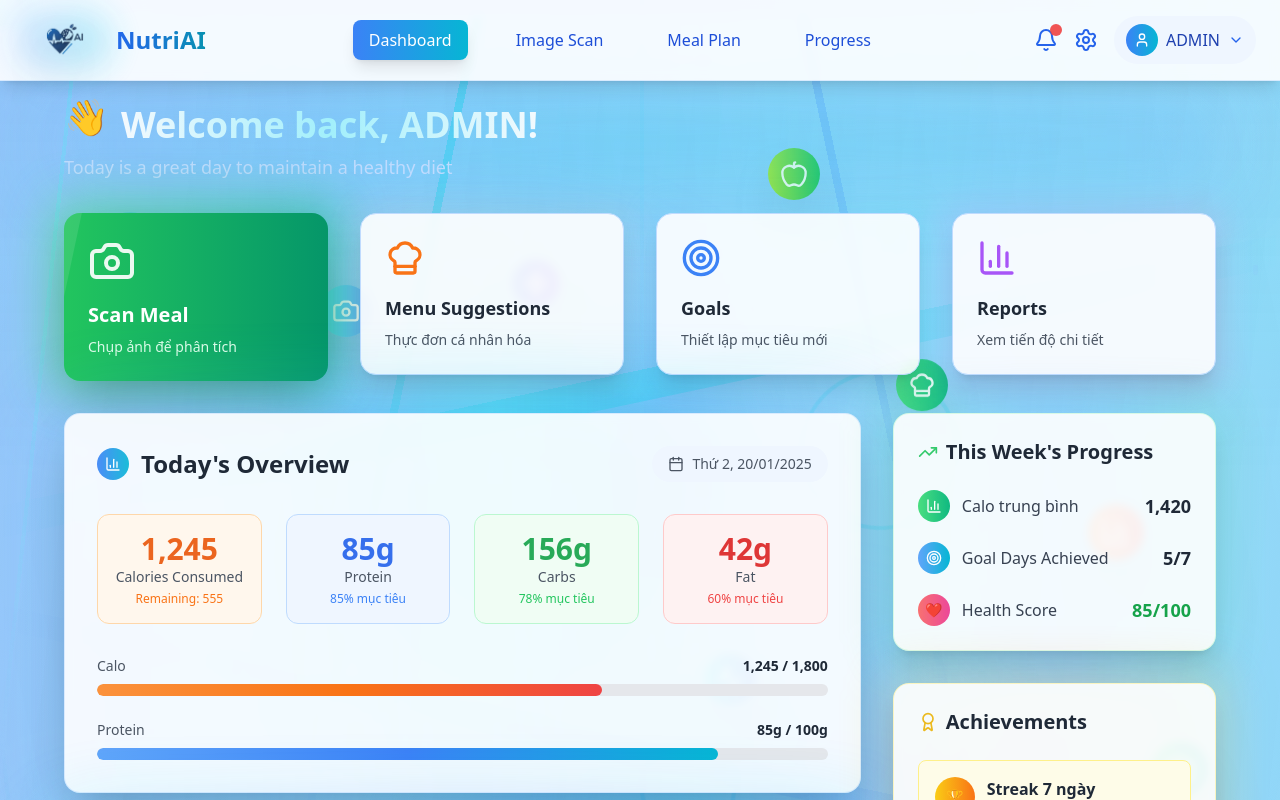
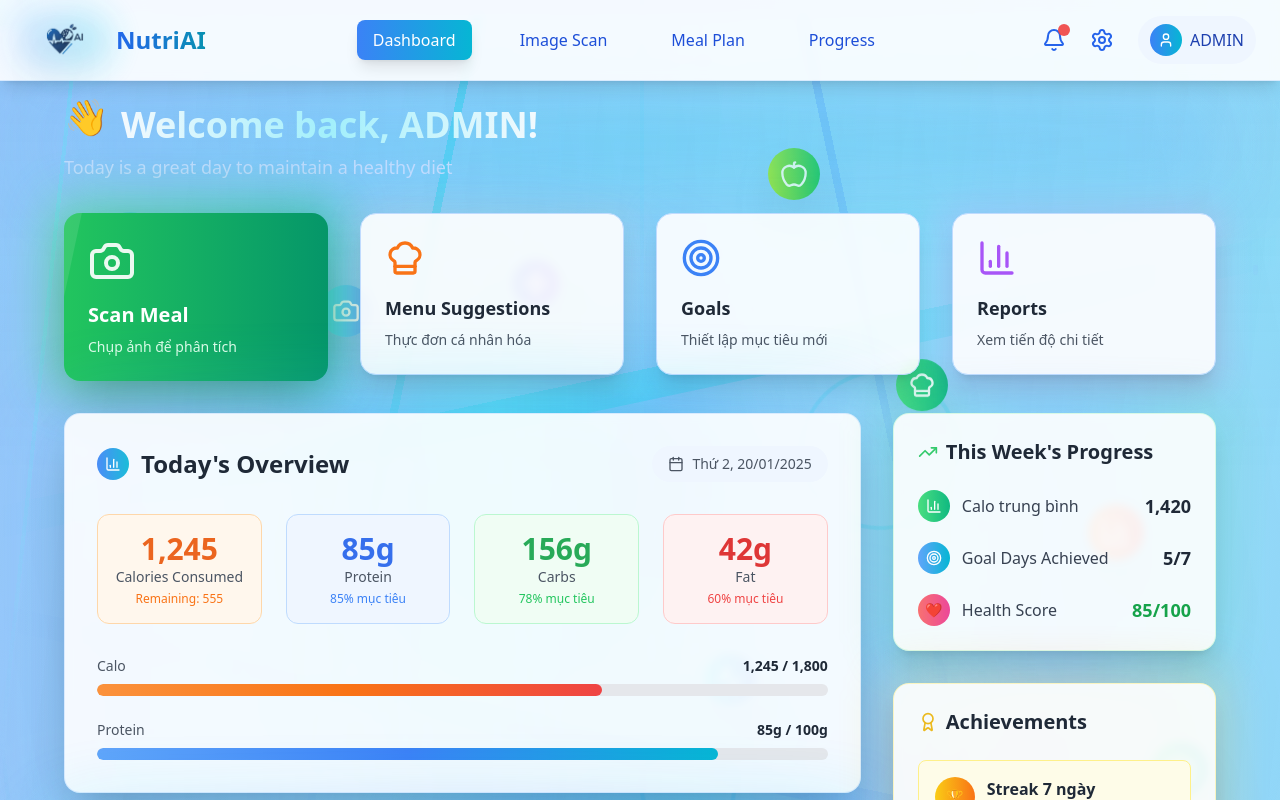
Before and after one commit to nguyentrongtinh04/NutriAI_FE_Web, a React (Vite) app: page /home in a window 1280 px wide. Shown: the top 800 px of the page. Built offline with nearby package versions, Linux system fonts and the light colour scheme.

Commit message:
update header

```diff
--- a/src/components/Header.tsx
+++ b/src/components/Header.tsx
@@ -1,14 +1,18 @@
 import React, { useState } from 'react';
-import { Bell, Settings, User, Utensils, LogOut, ChevronDown } from 'lucide-react';
+import { Bell, Settings, User, LogOut, ChevronDown, MessageCircle, HelpCircle, BellRing } from 'lucide-react';
 import { useNavigate, Link } from 'react-router-dom';
 
 export default function Header() {
   const navigate = useNavigate();
-  const [showUserMenu, setShowUserMenu] = useState(false);
+  const [showSettingsMenu, setShowSettingsMenu] = useState(false);
 
   const handleSignOut = () => {
-    localStorage.removeItem('accessToken'); // Xóa token
-    navigate('/login'); // Quay lại trang đăng nhập
+    localStorage.removeItem('accessToken');
+    navigate('/login');
+  };
+
+  const handleProfileClick = () => {
+    navigate('/profile');
   };
 
   return (
@@ -47,73 +51,100 @@ export default function Header() {
 
         {/* User Actions */}
         <div className="flex items-center gap-4">
+          {/* Notification Bell */}
           <div className="relative">
             <Bell className="w-6 h-6 text-blue-600 cursor-pointer hover:text-blue-800 transition-colors" />
             <div className="absolute -top-1 -right-1 w-3 h-3 bg-red-500 rounded-full animate-pulse"></div>
           </div>
-          <Settings className="w-6 h-6 text-blue-600 cursor-pointer hover:text-blue-800 transition-colors" />
 
-          {/* Enhanced User Menu with SignOut */}
+          {/* Settings Menu */}
           <div className="relative">
-            <div
-              className="flex items-center gap-2 bg-blue-50 rounded-full px-3 py-2 cursor-pointer hover:bg-blue-100 transition-all duration-300 transform hover:scale-105 group"
-              onClick={() => setShowUserMenu(!showUserMenu)}
-            >
-              <div className="w-8 h-8 bg-gradient-to-r from-blue-500 to-cyan-500 rounded-full flex items-center justify-center group-hover:animate-pulse">
-                <User className="w-4 h-4 text-white" />
+            {/* Settings Button with Special Effects */}
+            <div className="relative">
+              {/* Animated Glow Effects when menu is open */}
+              {showSettingsMenu && (
+                <>
+                  <div className="absolute -inset-3 bg-gradient-to-r from-blue-400/40 via-cyan-400/50 to-blue-500/40 rounded-full blur-lg animate-pulse"></div>
+                  <div className="absolute -inset-2 bg-gradient-to-r from-cyan-400/30 via-blue-400/40 to-cyan-500/30 rounded-full blur-md animate-spin"></div>
+                </>
+              )}
+
+              <div
+                className={`relative p-2 rounded-full cursor-pointer transition-all duration-500 transform ${
+                  showSettingsMenu
+                    ? 'bg-gradient-to-r from-blue-100 to-cyan-100 scale-110 rotate-180 shadow-lg'
+                    : 'hover:bg-blue-50 hover:scale-105'
+                }`}
+                onClick={() => setShowSettingsMenu(!showSettingsMenu)}
+              >
+                <Settings
+                  className={`w-6 h-6 transition-all duration-500 ${
+                    showSettingsMenu
+                      ? 'text-blue-700 animate-pulse'
+                      : 'text-blue-600 hover:text-blue-800'
+                  }`}
+                />
               </div>
-              <span className="text-blue-800 font-medium">ADMIN</span>
-              <ChevronDown className={`w-4 h-4 text-blue-600 transition-transform duration-300 ${showUserMenu ? 'rotate-180' : ''}`} />
             </div>
 
-            {/* Enhanced Dropdown Menu */}
-            {showUserMenu && (
-              <div className="absolute right-0 top-full mt-2 w-64 origin-top-right">
+            {/* Settings Dropdown Menu */}
+            {showSettingsMenu && (
+              <div className="absolute right-0 top-full mt-2 w-64 origin-top-right z-50">
                 {/* Enhanced Glowing Border */}
                 <div className="absolute -inset-2 bg-gradient-to-r from-blue-400/30 via-cyan-400/40 to-blue-500/30 rounded-2xl blur-lg animate-pulse"></div>
                 <div className="absolute -inset-1 bg-gradient-to-r from-cyan-400/20 via-blue-400/30 to-cyan-500/20 rounded-2xl blur-md animate-pulse delay-300"></div>
 
-                <div className="relative bg-white/95 backdrop-blur-xl rounded-2xl shadow-2xl border border-blue-200/60 overflow-hidden transform animate-in slide-in-from-top-2 duration-300">
-                  {/* User Info Section */}
-                  <div className="p-4 border-b border-blue-100/50 bg-gradient-to-r from-blue-50/50 to-cyan-50/50">
-                    <div className="flex items-center gap-3">
-                      <div className="relative">
-                        <div className="absolute -inset-1 bg-gradient-to-r from-blue-400/40 to-cyan-400/40 rounded-full blur-sm animate-pulse"></div>
-                        <div className="relative w-12 h-12 bg-gradient-to-r from-blue-500 to-cyan-500 rounded-full flex items-center justify-center">
-                          <User className="w-6 h-6 text-white" />
-                        </div>
-                      </div>
-                      <div>
-                        <p className="font-bold text-gray-800">Admin User</p>
-                        <p className="text-sm text-blue-600">admin@nutriai.com</p>
-                      </div>
-                    </div>
-                  </div>
-
+                <div className="relative bg-white/95 backdrop-blur-xl rounded-2xl shadow-2xl border border-blue-200/60 overflow-hidden transform animate-in slide-in-from-top-2 duration-500 scale-in-95">
                   {/* Menu Items */}
                   <div className="p-2">
+                    {/* Profile Info */}
                     <Link
                       to="/profile"
-                      className="w-full flex items-center gap-3 px-4 py-3 text-left hover:bg-blue-50 rounded-xl transition-all duration-300 group"
-                      onClick={() => setShowUserMenu(false)}
+                      className="w-full flex items-center gap-3 px-4 py-3 text-left hover:bg-blue-50 rounded-xl transition-all duration-300 group transform hover:scale-[1.02]"
+                      onClick={() => setShowSettingsMenu(false)}
                     >
-                      <div className="w-8 h-8 bg-gradient-to-r from-blue-400/20 to-cyan-400/20 rounded-lg flex items-center justify-center group-hover:from-blue-400/30 group-hover:to-cyan-400/30 transition-all duration-300">
+                      <div className="w-8 h-8 bg-gradient-to-r from-blue-400/20 to-cyan-400/20 rounded-lg flex items-center justify-center group-hover:from-blue-400/30 group-hover:to-cyan-400/30 transition-all duration-300 group-hover:animate-pulse">
                         <User className="w-4 h-4 text-blue-600" />
                       </div>
-                      <span className="text-gray-700 font-medium">Profile Settings</span>
+                      <span className="text-gray-700 font-medium">Profile Info</span>
                     </Link>
 
-                    <button className="w-full flex items-center gap-3 px-4 py-3 text-left hover:bg-blue-50 rounded-xl transition-all duration-300 group">
-                      <div className="w-8 h-8 bg-gradient-to-r from-green-400/20 to-emerald-400/20 rounded-lg flex items-center justify-center group-hover:from-green-400/30 group-hover:to-emerald-400/30 transition-all duration-300">
+                    {/* Account Settings */}
+                    <button className="w-full flex items-center gap-3 px-4 py-3 text-left hover:bg-blue-50 rounded-xl transition-all duration-300 group transform hover:scale-[1.02]">
+                      <div className="w-8 h-8 bg-gradient-to-r from-green-400/20 to-emerald-400/20 rounded-lg flex items-center justify-center group-hover:from-green-400/30 group-hover:to-emerald-400/30 transition-all duration-300 group-hover:animate-pulse">
                         <Settings className="w-4 h-4 text-green-600" />
                       </div>
                       <span className="text-gray-700 font-medium">Account Settings</span>
                     </button>
 
+                    {/* Notification Settings */}
+                    <button className="w-full flex items-center gap-3 px-4 py-3 text-left hover:bg-blue-50 rounded-xl transition-all duration-300 group transform hover:scale-[1.02]">
+                      <div className="w-8 h-8 bg-gradient-to-r from-purple-400/20 to-indigo-400/20 rounded-lg flex items-center justify-center group-hover:from-purple-400/30 group-hover:to-indigo-400/30 transition-all duration-300 group-hover:animate-pulse">
+                        <BellRing className="w-4 h-4 text-purple-600" />
+                      </div>
+                      <span className="text-gray-700 font-medium">Notification Settings</span>
+                    </button>
+
+                    {/* AI Chat */}
+                    <button className="w-full flex items-center gap-3 px-4 py-3 text-left hover:bg-blue-50 rounded-xl transition-all duration-300 group transform hover:scale-[1.02]">
+                      <div className="w-8 h-8 bg-gradient-to-r from-cyan-400/20 to-teal-400/20 rounded-lg flex items-center justify-center group-hover:from-cyan-400/30 group-hover:to-teal-400/30 transition-all duration-300 group-hover:animate-pulse">
+                        <MessageCircle className="w-4 h-4 text-cyan-600" />
+                      </div>
+                      <span className="text-gray-700 font-medium">AI Chat</span>
+                    </button>
+
+                    {/* User Support */}
+                    <button className="w-full flex items-center gap-3 px-4 py-3 text-left hover:bg-blue-50 rounded-xl transition-all duration-300 group transform hover:scale-[1.02]">
+                      <div className="w-8 h-8 bg-gradient-to-r from-orange-400/20 to-amber-400/20 rounded-lg flex items-center justify-center group-hover:from-orange-400/30 group-hover:to-amber-400/30 transition-all duration-300 group-hover:animate-pulse">
+                        <HelpCircle className="w-4 h-4 text-orange-600" />
+                      </div>
+                      <span className="text-gray-700 font-medium">User Support</span>
+                    </button>
+
                     {/* Divider */}
                     <div className="my-2 border-t border-blue-100/50"></div>
 
-                    {/* Enhanced SignOut Button */}
+                    {/* Sign Out Button */}
                     <button
                       onClick={handleSignOut}
                       className="w-full flex items-center gap-3 px-4 py-3 text-left hover:bg-red-50 rounded-xl transition-all duration-300 group transform hover:scale-[1.02]"
@@ -134,13 +165,24 @@ export default function Header() {
               </div>
             )}
 
-            {/* Click Outside Overlay */}
-            {showUserMenu && (
+            {/* Click Outside Overlay for Settings */}
+            {showSettingsMenu && (
               <div
-                className="fixed inset-0 z-[-1]"
-                onClick={() => setShowUserMenu(false)}
+                className="fixed inset-0 z-40"
+              onClick={() => setShowSettingsMenu(!showSettingsMenu)}
               ></div>
             )}
+          </div>
+
+          {/* User Info - Direct Profile Link */}
+          <div
+            className="flex items-center gap-2 bg-blue-50 rounded-full px-3 py-2 cursor-pointer hover:bg-blue-100 transition-all duration-300 transform hover:scale-105 group"
+            onClick={handleProfileClick}
+          >
+            <div className="w-8 h-8 bg-gradient-to-r from-blue-500 to-cyan-500 rounded-full flex items-center justify-center group-hover:animate-pulse">
+              <User className="w-4 h-4 text-white" />
+            </div>
+            <span className="text-blue-800 font-medium">ADMIN</span>
           </div>
         </div>
       </div>
```
